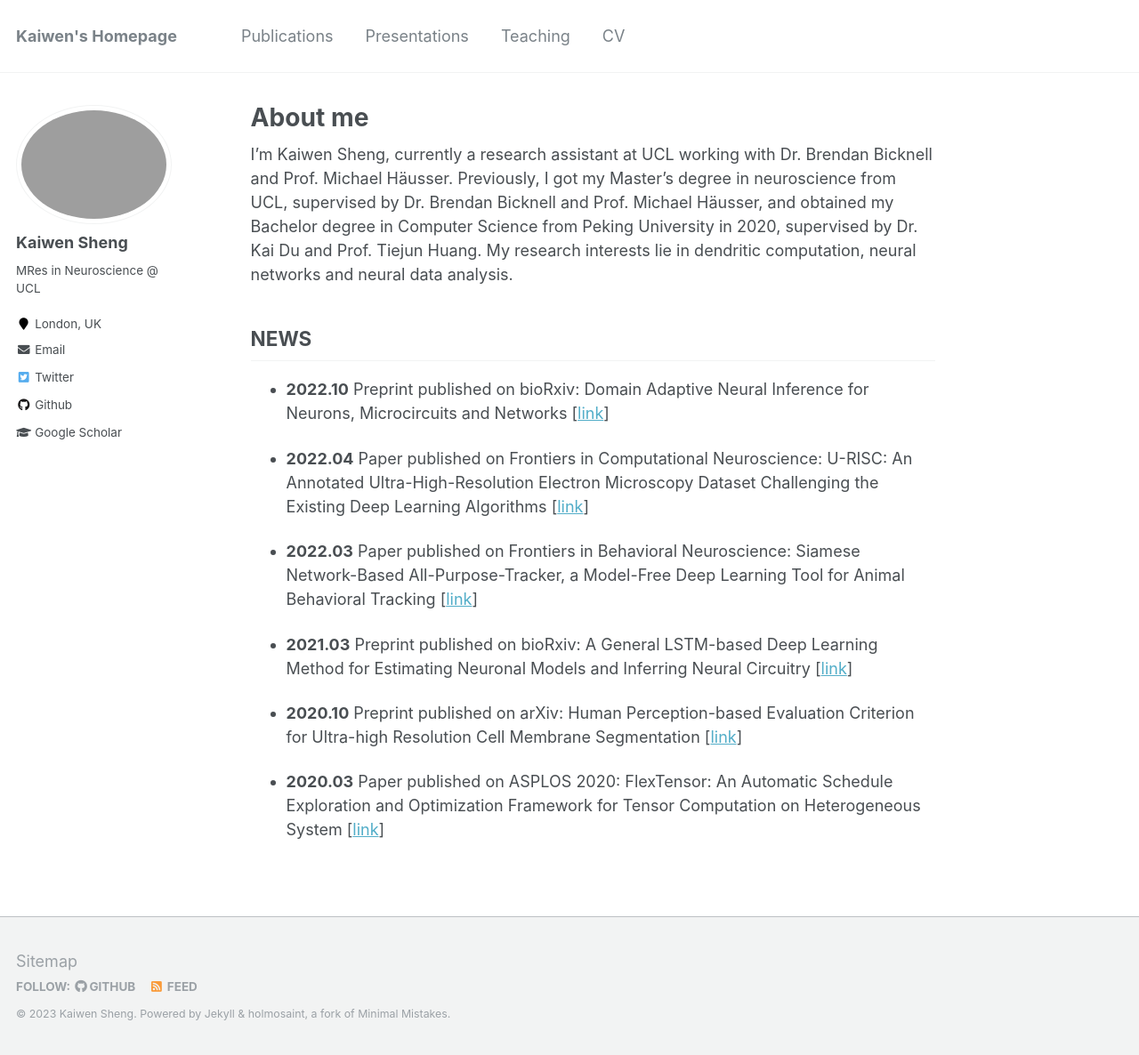
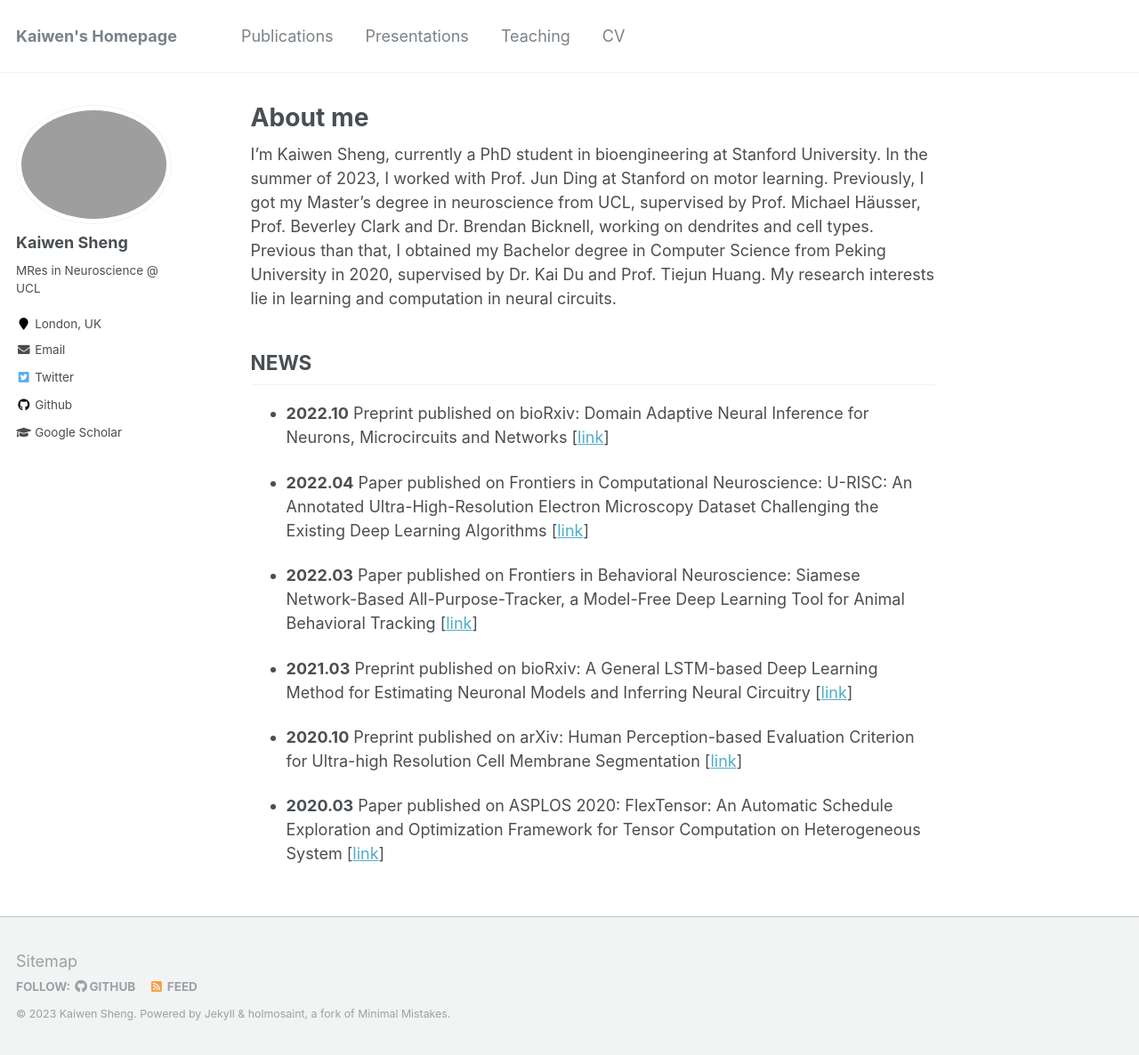
Before and after one commit to holmosaint/holmosaint.github.io, a Jekyll site: the page built from _pages/about.md, in a window 1280 px wide and 1186 px high. Shown: the whole window at 89% size. Built offline with Jekyll 4.4.1, drawn with Linux system fonts in a browser that asks for light colours.

Commit message:
update 09/02/2023

```diff
--- a/_pages/about.md
+++ b/_pages/about.md
@@ -8,7 +8,7 @@ redirect_from:
   - /about.html
 ---
 
-I'm Kaiwen Sheng, currently a research assistant at UCL working with Dr. Brendan Bicknell and Prof. Michael Häusser. Previously, I got my Master's degree in neuroscience from UCL, supervised by Dr. Brendan Bicknell and Prof. Michael Häusser, and obtained my Bachelor degree in Computer Science from Peking University in 2020, supervised by Dr. Kai Du and Prof. Tiejun Huang. My research interests lie in dendritic computation, neural networks and neural data analysis.
+I'm Kaiwen Sheng, currently a PhD student in bioengineering at Stanford University. In the summer of 2023, I worked with Prof. Jun Ding at Stanford on motor learning. Previously, I got my Master's degree in neuroscience from UCL, supervised by Prof. Michael Häusser, Prof. Beverley Clark and Dr. Brendan Bicknell, working on dendrites and cell types. Previous than that, I obtained my Bachelor degree in Computer Science from Peking University in 2020, supervised by Dr. Kai Du and Prof. Tiejun Huang. My research interests lie in learning and computation in neural circuits.
 
 ## NEWS
 - **2022.10** Preprint published on bioRxiv: Domain Adaptive Neural Inference for Neurons, Microcircuits and Networks [[link](https://biorxiv.org/cgi/content/short/2022.10.03.510694v1)]
```
Also changed, not shown: 1 other file.
